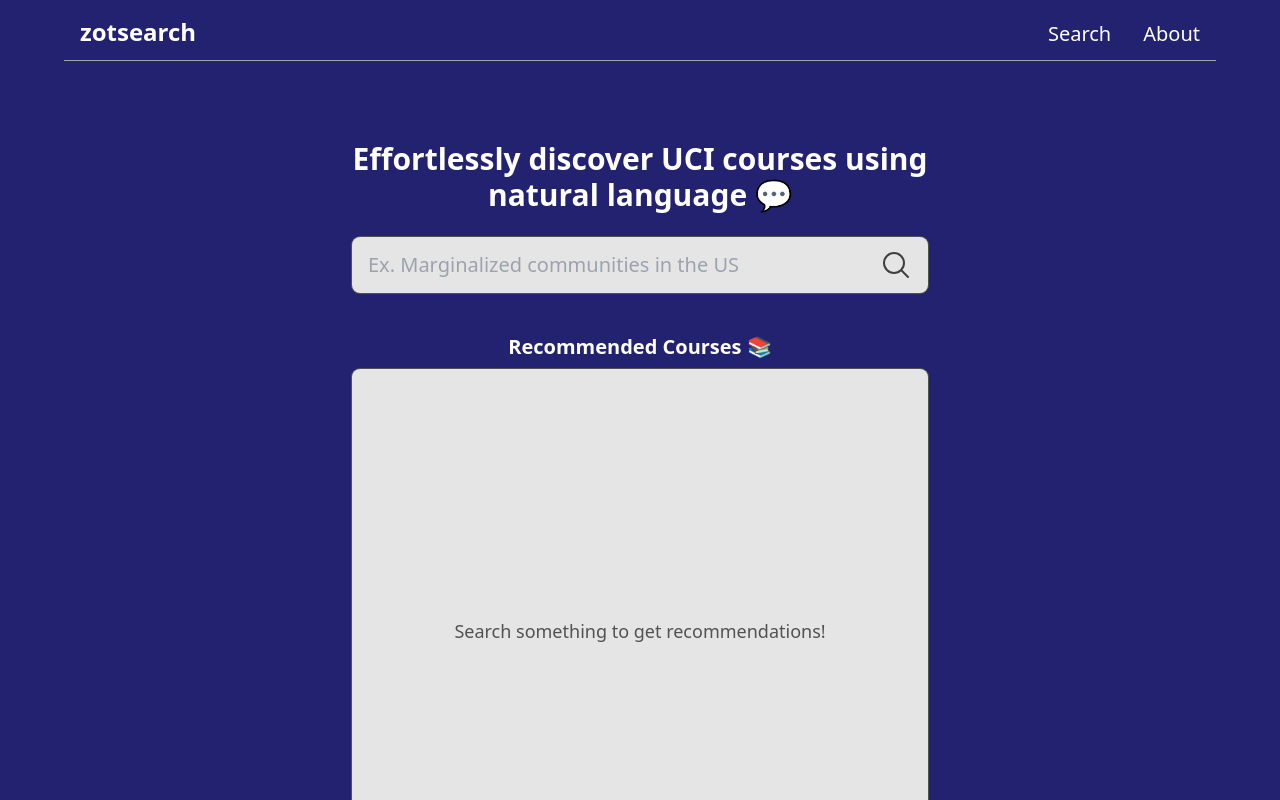
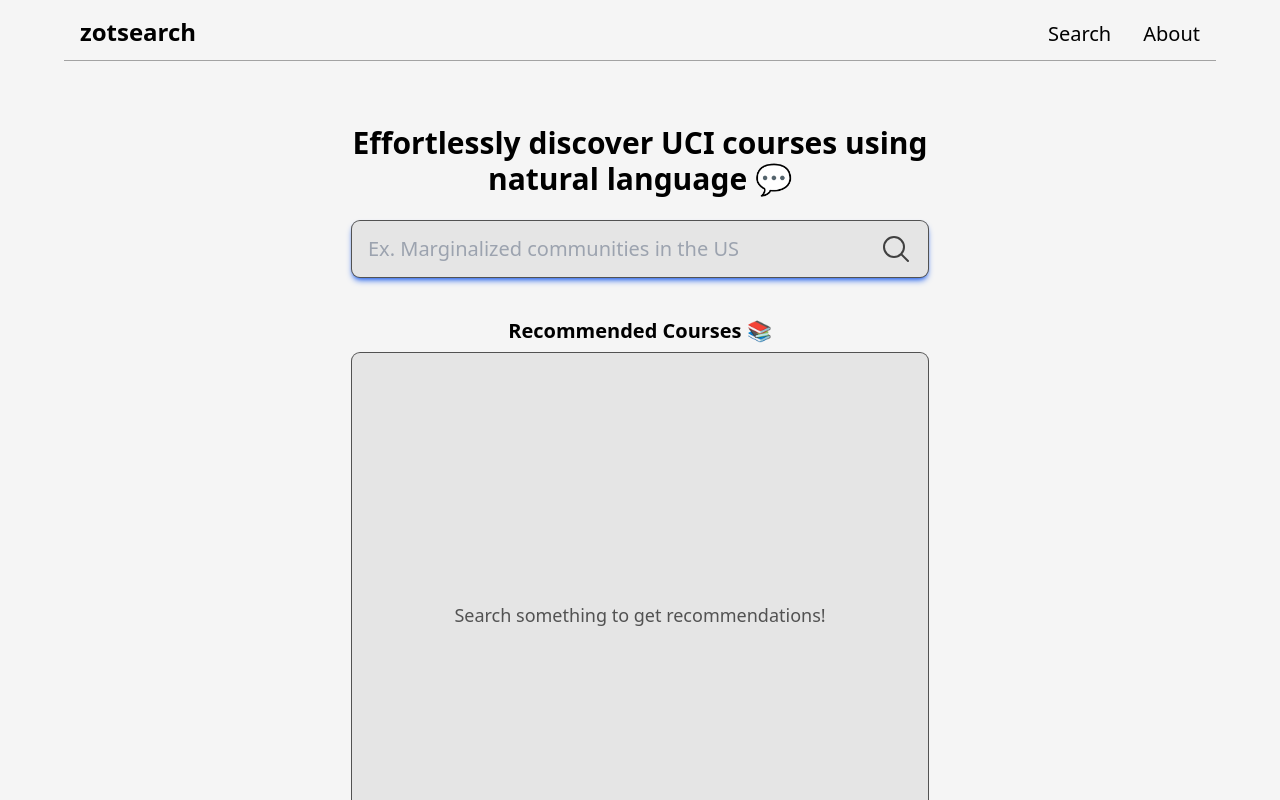
Before and after one commit to dannykd/zotsearch, a Next.js app: page / in a window 1280 px wide. Shown: the top 800 px of the page. Built offline with nearby package versions, Linux system fonts and the light colour scheme.

Commit message:
change all da colors

```diff
--- a/src/components/Card.tsx
+++ b/src/components/Card.tsx
@@ -8,10 +8,10 @@
 
 const Card: FC<CardProps> = ({title, desc, id}) => {
   return (
-    <div className="max-h-28 overflow-hidden text-base bg-neutral-300 ring ring-[0.5px] ring-neutral-500 text-black w-full rounded-md px-2 py-1">
+    <div className="max-h-28 overflow-hidden text-base dark:text-white dark:bg-neutral-900 bg-neutral-300 ring ring-[0.5px] ring-neutral-500 text-black w-full rounded-md px-2 py-1">
       <div className="h-28 overflow-y-auto p-2">
         <h1><span className="font-semibold">{id}:</span> <span>{title}</span></h1>
-        <p className="text-neutral-700">{desc}</p>
+        <p className="text-neutral-700 dark:text-neutral-400">{desc}</p>
       </div>
     </div>
   )
--- a/src/components/Loader.tsx
+++ b/src/components/Loader.tsx
@@ -3,7 +3,7 @@
 
 const Loader = () => {
   return (
-    <div className='flex flex-col items-center sm:py-8 sm:px-8 w-11/12 mx-auto mt-10 md:mt-12'>
+    <div className='flex flex-col items-center sm:py-8 sm:px-8 w-11/12 mx-auto mt-40 md:mt-40 justify-center'>
         <InfinitySpin
         width='200'
         color="#3756C5"
--- a/src/components/Pagination.tsx
+++ b/src/components/Pagination.tsx
@@ -21,7 +21,7 @@
     <div className="flex justify-center mt-2">
       {
         pages.map((page, index)=> {
-          return <button className={`text-xl p-2 mx-1 rounded-lg text-neutral-400 ${page == currentPage ? "font-bold text-white" : ""}`} key={index} onClick={()=>setCurrentPage(page)}>{page}</button>
+          return <button className={`text-xl p-2 mx-1 rounded-lg text-neutral-600 dark:text-neutral-400 ${page == currentPage ? "font-bold text-white dark:text-black" : ""}`} key={index} onClick={()=>setCurrentPage(page)}>{page}</button>
         })
       }
     </div>
--- a/src/components/layout/Footer.tsx
+++ b/src/components/layout/Footer.tsx
@@ -4,7 +4,8 @@
 
 const Footer: FC<FooterProps> = () => {
   return (
-    <div className="sticky top-[100vh] border-t border-neutral-400 pt-4 text-neutral-300 text-center text-base md:text-lg mt-10">
+    <div className="w-screen sticky top-[100vh] ">
+      <div className="max-w-6xl mx-auto border-t border-neutral-400 dark:border-neutral-700 pt-4 text-neutral-700 dark:text-neutral-300 text-center text-base md:text-lg">
         <p className="pb-8">built with <span className="text-red-500">♥</span> by
           <a
           target="_blank"
@@ -15,6 +16,7 @@
           </a>
         </p>
       </div>
+    </div>
   );
 };
 
--- a/src/components/layout/Layout.tsx
+++ b/src/components/layout/Layout.tsx
@@ -8,14 +8,14 @@
 
 const Layout: FC<LayoutProps> = ({ children }) => {
   return (
-    <div className=" h-screen">
+    <div className="h-screen">
       <Toaster/>
       <div
-        className="mx-auto flex h-screen max-w-6xl
-        flex-col text-lg text-white"
+        className="mx-auto flex
+        flex-col text-lg w-screen text-black bg-neutral-100 dark:bg-neutral-900 dark:text-white h-screen"
       >
         <Navbar></Navbar>
-        <div className="mt-6 mb-12 px-3 md:px-12">{children}</div>
+        <div className="mt-2 px-3 md:px-12">{children}</div>
         <Footer></Footer>
       </div>
     </div>
--- a/src/components/layout/Navbar.tsx
+++ b/src/components/layout/Navbar.tsx
@@ -7,7 +7,7 @@
 
 const Navbar: FC<NavbarProps> = () => {
   return (
-    <div className="w-full p-4 pb-3 border-b border-neutral-400">
+    <div className="w-full max-w-6xl mx-auto p-4 pb-3 border-b border-neutral-400 dark:border-neutral-700">
       <div className="hidden justify-between sm:flex">
         <Link href="/">
           <h1 className="text-2xl font-semibold">zotsearch</h1>
--- a/src/pages/index.tsx
+++ b/src/pages/index.tsx
@@ -66,20 +66,21 @@
   const currentCourses = courses.slice(firstPostIndex, lastPostIndex)
 
   return (
-    <div className="mx-auto max-w-xl">
+    <div className="mx-auto max-w-xl mb-12">
       <h1 className="mt-8 md:mt-14 flex justify-center text-center text-2xl md:text-3xl font-semibold">Effortlessly discover UCI courses using natural language 💬</h1>
-      <div className="bg-neutral-200 rounded-lg p-2 mt-6 ring-1 ring-neutral-600 flex">
-        <input onChange={handleChange} onKeyUp={handleKeyPress} className="text-black bg-neutral-200 sm:text-xl px-2 w-full outline-none" placeholder="Ex. Marginalized communities in the US" maxLength={100}></input>
+      <div className="bg-neutral-200 rounded-lg p-2 mt-6 ring-1 ring-neutral-600 flex shadow-md shadow-blue-600 dark:bg-black">
+        <input onChange={handleChange} onKeyUp={handleKeyPress} className="text-black dark:text-white dark:bg-black bg-neutral-200 sm:text-xl px-2 w-full outline-none" placeholder="Ex. Marginalized communities in the US" maxLength={100}></input>
         <button onClick={handleClick} className="hover:scale-110 px-1 transition ease-in-out">
           <MagnifyingGlassIcon className="h-8 w-8 m-1 text-neutral-700"></MagnifyingGlassIcon>
         </button>
       </div>
 
       <h1 className="text-center mt-10 text-xl font-semibold">Recommended Courses 📚</h1>
-      <div className="bg-neutral-200 h-[523px] mt-2 rounded-lg ring-1 ring-neutral-600 p-3 space-y-4 items-center">
+      <div className="bg-neutral-200 dark:bg-black h-[523px] mt-2 rounded-lg ring-1 ring-neutral-600 p-3 space-y-4 items-center">
         {
-          loading == false && courses.length == 0 ? <div className="w-full h-full mx-auto flex justify-center items-center text-neutral-600 text-center">Search something to get recommendations!</div> : <></>
+          loading == false && courses.length == 0 ? <div className="w-full h-full mx-auto flex justify-center items-center text-neutral-600 dark:text-neutral-400 text-center">Search something to get recommendations!</div> : <></>
         }
+        {/* <Card key="432" id="HISTORY40" title="Marxism in the US" desc="Learn about topics including the cold war, communism, the red scare. Learn about the vietnam war and the presidents during the time."/> */}
 
         { loading ? <Loader></Loader> :
           currentCourses.map((course, index) => {
--- a/src/styles/globals.css
+++ b/src/styles/globals.css
@@ -2,9 +2,8 @@
 @tailwind components;
 @tailwind utilities;
 
-html {
-    background: #232270;
-
+body, div {
+    background: inherit;
 }
 
 /* width */
```
Lines whose indentation alone changed are shown as unchanged.
